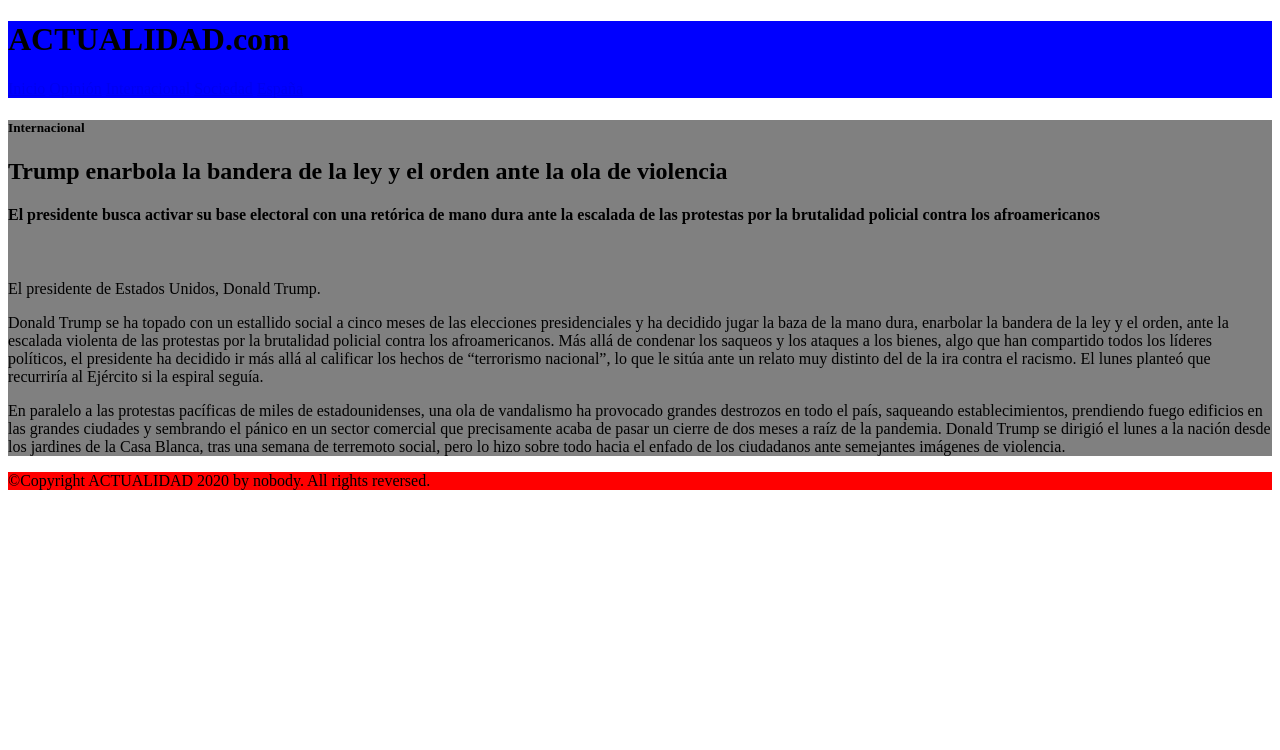
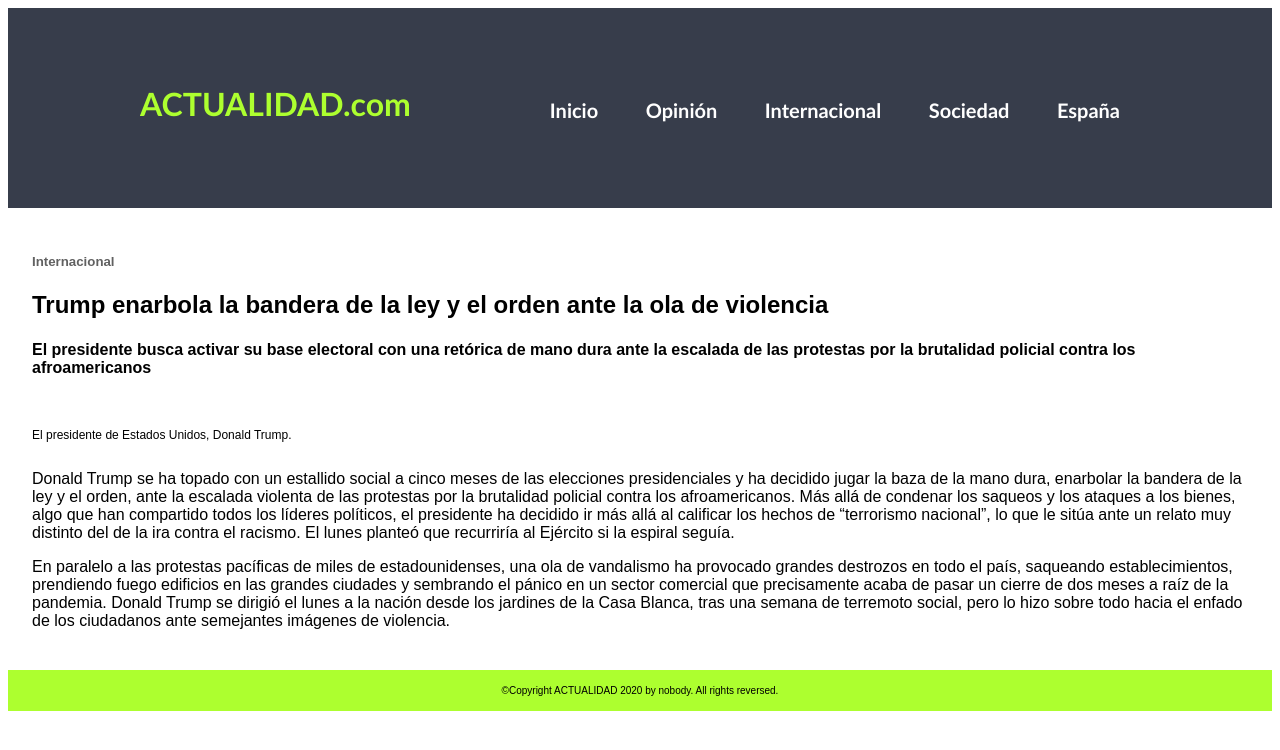
Before and after one commit to kikekike997/g, a plain HTML site: page index.html in a window 1280 px wide. Drawn offline with Linux system fonts and the light colour scheme; a web font is replaced by a local one.

Commit message:
agregar css

```diff
--- a/estilos.css
+++ b/estilos.css
@@ -1,9 +1,62 @@
 header{
-background-color: blue;
+    width: 100%;
+    overflow: hidden;
+    background: #373d4b
+}
+h1{
+    line-height: 150px;
+    float: left;
+    color: greenyellow;
+    font-family: 'Gill Sans', 'Gill Sans MT', Calibri, 'Trebuchet MS', sans-serif;
+}
+.wrapper{
+    width: 90%;
+    max-width: 1000px;
+    margin: auto;
+    overflow: hidden;
+}
+
+header nav {
+    float: right;
+    line-height: 200px;
+    font-size:30px;
+}
+header nav a {
+    display: inline-block;
+    color: white;
+    text-decoration:none;
+    padding:10px 20px;
+    line-height:normal;
+    font-size:20px;
+    font-weight:bold;
+    font-family: 'Gill Sans', 'Gill Sans MT', Calibri, 'Trebuchet MS', sans-serif;
 }
 main{
-background-color: gray
+    padding: 1.5em;
+}
+h2{
+    font-family: Arial, Helvetica, sans-serif;
+}
+h5{
+    font-family: Arial, Helvetica, sans-serif;
+    color: rgb(97, 97, 97);
+}
+h4{
+    font-family: Arial, Helvetica, sans-serif;
+}
+p{
+    font-family: Arial, Helvetica, sans-serif;
+}
+
+.t{
+    padding: 0;
+    font-size: 12px;
+    padding-bottom: 1em;
 }
 footer{
-background-color: red;
+    text-align: center;
+    font-size: 10px;
+    font-family: sans-serif;
+    background-color: greenyellow;
+    padding: 0.5em;
 }
```
